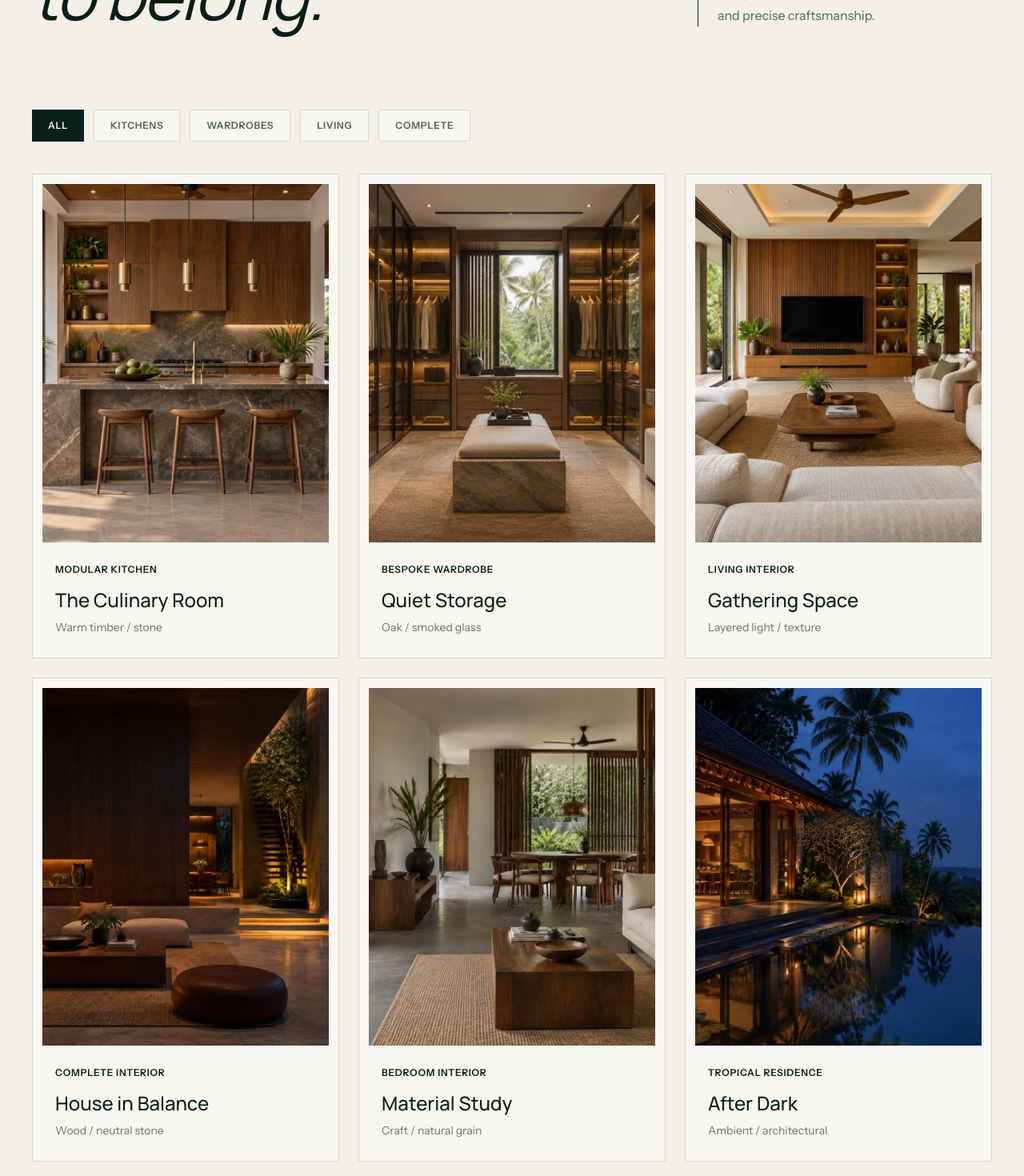
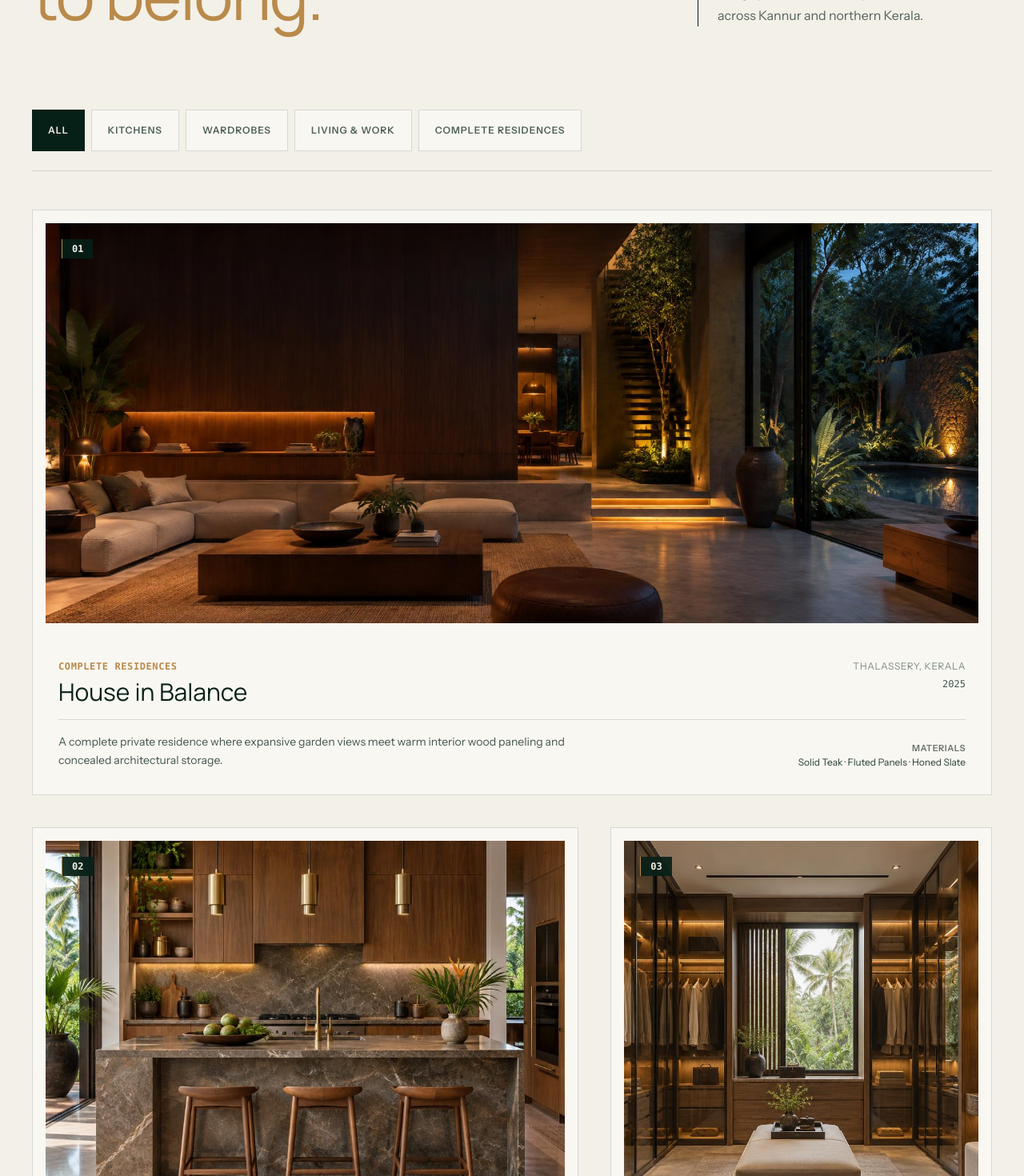
Before and after one commit to dhyandevp/leewoods, a React (Vite) app: page /gallery in a window 1280 px wide. Shown: the part 420-1890 px from the top of the page at 80% size. Built offline with nearby package versions, Linux system fonts and the light colour scheme.

Commit message:
feat: redesign Gallery / Portfolio page with curated asymmetric grid

```diff
--- a/src/routes/gallery.tsx
+++ b/src/routes/gallery.tsx
@@ -8,51 +8,93 @@ import wardrobe from "@/assets/lee-wood-wardrobe.jpg";
 import living from "@/assets/lee-wood-living.jpg";
 import cta from "@/assets/lee-wood-cta.jpg";
 
-const categories = ["All", "Kitchens", "Wardrobes", "Living", "Complete"] as const;
+const categories = ["All", "Kitchens", "Wardrobes", "Living & Work", "Complete Residences"] as const;
 type Category = (typeof categories)[number];
 
 const projects = [
   {
+    id: "01",
+    category: "Complete Residences",
+    filter: "Complete Residences",
+    title: "House in Balance",
+    location: "Thalassery, Kerala",
+    year: "2025",
+    materials: "Solid Teak · Fluted Panels · Honed Slate",
+    description:
+      "A complete private residence where expansive garden views meet warm interior wood paneling and concealed architectural storage.",
+    image: hero,
+    span: "lg:col-span-12",
+    aspect: "aspect-[21/9]",
+  },
+  {
+    id: "02",
     category: "Modular Kitchen",
     filter: "Kitchens",
-    title: "The Culinary Room",
-    detail: "Warm timber / stone",
+    title: "The Culinary Sanctuary",
+    location: "Kannur, Kerala",
+    year: "2025",
+    materials: "Quartz Countertops · Marine Ply · German Hardware",
+    description:
+      "Ergonomic kitchen layout featuring integrated cutlery organization, seamless quartz datum lines, and a concealed walk-in pantry.",
     image: kitchen,
+    span: "lg:col-span-7",
+    aspect: "aspect-[16/11]",
   },
   {
+    id: "03",
     category: "Bespoke Wardrobe",
     filter: "Wardrobes",
-    title: "Quiet Storage",
-    detail: "Oak / smoked glass",
+    title: "Quiet Master Suite Wardrobe",
+    location: "Payyanur, Kerala",
+    year: "2024",
+    materials: "Smoked Glass · Warm 2700K LED · Belgian Linen",
+    description:
+      "Floor-to-ceiling bespoke cabinetry with illuminated open bays, acoustic velvet accessory drawers, and custom bronze pull handles.",
     image: wardrobe,
+    span: "lg:col-span-5",
+    aspect: "aspect-[4/5]",
   },
   {
-    category: "Living Interior",
-    filter: "Living",
-    title: "Gathering Space",
-    detail: "Layered light / texture",
+    id: "04",
+    category: "Living & Work",
+    filter: "Living & Work",
+    title: "The Acoustic Media Lounge",
+    location: "Pilathara, Kannur",
+    year: "2024",
+    materials: "Fluted Teak Cladding · Floating Marble Console",
+    description:
+      "A serene living and media pavilion designed for focused acoustics, concealed wiring, and balanced ambient architectural illumination.",
     image: living,
+    span: "lg:col-span-5",
+    aspect: "aspect-[4/5]",
   },
   {
-    category: "Complete Interior",
-    filter: "Complete",
-    title: "House in Balance",
-    detail: "Wood / neutral stone",
-    image: hero,
+    id: "05",
+    category: "Living & Work",
+    filter: "Living & Work",
+    title: "The Dining & Library Pavilion",
+    location: "Cheruthazham, Kannur",
+    year: "2024",
+    materials: "Natural Grain Malabar Teak · Raw Linen Upholstery",
+    description:
+      "An open-plan dining suite celebrating exposed solid joinery, tactile linen textures, and unbroken sightlines to the courtyard.",
+    image: about,
+    span: "lg:col-span-7",
+    aspect: "aspect-[16/11]",
   },
   {
-    category: "Bedroom Interior",
-    filter: "Living",
-    title: "Material Study",
-    detail: "Craft / natural grain",
-    image: about,
-  },
-  {
-    category: "Tropical Residence",
-    filter: "Complete",
-    title: "After Dark",
-    detail: "Ambient / architectural",
+    id: "06",
+    category: "Complete Residences",
+    filter: "Complete Residences",
+    title: "The Evening Residence",
+    location: "Kannur, Kerala",
+    year: "2025",
+    materials: "Brushed Brass · Honed Granite · Custom Teak Joinery",
+    description:
+      "Comprehensive architectural lighting and interior fit-out shaped for restful evenings, soft shadow play, and peaceful retreat.",
     image: cta,
+    span: "lg:col-span-12",
+    aspect: "aspect-[21/9]",
   },
 ] as const;
 
@@ -60,7 +102,7 @@ export default function GalleryPage() {
   const [activeCategory, setActiveCategory] = useState<Category>("All");
 
   useEffect(() => {
-    document.title = "Selected Projects — Lee Wood Interior";
+    document.title = "Selected Projects — Lee Wood Interior | Kannur";
   }, []);
 
   const filteredProjects =
@@ -70,24 +112,27 @@ export default function GalleryPage() {
 
   return (
     <main className="overflow-hidden bg-background text-foreground">
+      {/* 1. Page Intro Hero */}
       <PageIntro
         eyebrow="01 / Selected spaces"
         title={
           <>
-            Interior
+            Architectural
             <br />
             portfolio
           </>
         }
-        accent={<em className="font-normal">to belong.</em>}
-        description="Kitchens, wardrobes, living rooms, and details composed around daily life, natural materials, and precise craftsmanship."
+        accent={<span className="font-normal text-bronze">to belong.</span>}
+        description="A curated selection of kitchens, wardrobes, living spaces, and turnkey residences executed across Kannur and northern Kerala."
       />
 
-      <section className="pb-24 lg:pb-28">
+      {/* 2. Filter Bar */}
+      <section className="pb-24 lg:pb-32">
+        <div className="site-container mb-12">
           <div
-          className="site-container mb-10 flex flex-wrap gap-2 sm:gap-3"
+            className="flex flex-wrap items-center gap-2 border-b border-border pb-6"
             role="tablist"
-          aria-label="Filter projects by category"
+            aria-label="Filter portfolio projects by category"
           >
             {categories.map((cat) => (
               <button
@@ -96,33 +141,69 @@ export default function GalleryPage() {
                 role="tab"
                 aria-selected={activeCategory === cat}
                 onClick={() => setActiveCategory(cat)}
-              className={`press-scale h-10 px-5 text-xs font-semibold uppercase tracking-[0.06em] transition-colors ${
+                className={`editorial-button h-10 px-5 text-xs font-semibold uppercase tracking-[0.08em] transition-all ${
                   activeCategory === cat
-                  ? "bg-foreground text-background"
-                  : "border border-border bg-card text-foreground/70 hover:border-foreground/40 hover:text-foreground"
+                    ? "bg-forest text-ivory"
+                    : "border border-border bg-card text-foreground/70 hover:border-forest hover:text-foreground"
                 }`}
               >
                 {cat}
               </button>
             ))}
           </div>
+        </div>
 
-        <div className="site-container grid gap-6 md:grid-cols-2 lg:grid-cols-3">
+        {/* 3. Asymmetric Curated Projects Grid */}
+        <div className="site-container grid gap-10 lg:grid-cols-12">
           {filteredProjects.map((project) => (
-            <ScrollReveal key={project.title} className="group border border-border bg-card p-3">
-              <article>
-                <div className="image-reveal aspect-[4/5] overflow-hidden bg-surface">
+            <ScrollReveal
+              key={project.id}
+              className={`group border border-border bg-card p-4 transition-all duration-300 hover:border-forest/40 ${project.span}`}
+            >
+              <article className="flex h-full flex-col justify-between">
+                <div className={`image-reveal relative ${project.aspect} overflow-hidden bg-secondary`}>
                   <img
                     src={project.image}
                     alt={`${project.title} — ${project.category} by Lee Wood Interior`}
                     loading="lazy"
-                    className="size-full object-cover object-center transition-transform duration-700 ease-out group-hover:scale-[1.025]"
+                    className="size-full object-cover object-center transition-transform duration-700 ease-out group-hover:scale-[1.03]"
                   />
+                  <span className="absolute left-5 top-5 border-l border-bronze bg-forest/90 px-3 py-1 font-mono text-xs font-semibold text-ivory backdrop-blur-sm">
+                    {project.id}
+                  </span>
                 </div>
-                <div className="p-4 pt-6">
-                  <p className="micro-copy text-primary-readable">{project.category}</p>
-                  <h2 className="mt-3 font-display text-2xl font-medium">{project.title}</h2>
-                  <p className="mt-2 text-sm text-foreground/60">{project.detail}</p>
+
+                <div className="mt-6 flex flex-col justify-between gap-4 p-2 sm:p-4">
+                  <div className="flex flex-wrap items-baseline justify-between gap-2 border-b border-border pb-4">
+                    <div>
+                      <span className="font-mono text-xs font-semibold tracking-wider uppercase text-bronze">
+                        {project.category}
+                      </span>
+                      <h2 className="mt-1 font-display text-2xl font-normal text-foreground sm:text-3xl">
+                        {project.title}
+                      </h2>
+                    </div>
+                    <div className="text-right">
+                      <span className="block text-xs uppercase tracking-wider text-foreground/50">
+                        {project.location}
+                      </span>
+                      <span className="font-mono text-xs font-medium text-foreground/75">
+                        {project.year}
+                      </span>
+                    </div>
+                  </div>
+
+                  <div className="grid gap-4 sm:grid-cols-[1.5fr_1fr] sm:items-end">
+                    <p className="text-sm leading-relaxed text-foreground/75">
+                      {project.description}
+                    </p>
+                    <div className="text-left sm:text-right">
+                      <span className="text-[11px] font-semibold tracking-wider uppercase text-stone">
+                        Materials
+                      </span>
+                      <p className="text-xs text-foreground/85">{project.materials}</p>
+                    </div>
+                  </div>
                 </div>
               </article>
             </ScrollReveal>
@@ -130,17 +211,20 @@ export default function GalleryPage() {
         </div>
       </section>
 
+      {/* 4. Editorial Call to Action */}
       <EditorialCta
         title={
           <>
             Have a specific space
             <br />
-            in mind?
+            in <span className="text-bronze">mind?</span>
           </>
         }
-        description="Every project begins with a conversation about the room, your daily routines, and the materials you love."
+        description="Every project begins with a focused architectural consultation regarding the room, your spatial routines, and natural materials."
       />
-      <SiteFooter />
+
+      {/* Global High-Contrast Footer */}
+      <SiteFooter dark />
     </main>
   );
 }
```
Lines whose indentation alone changed are shown as unchanged.
